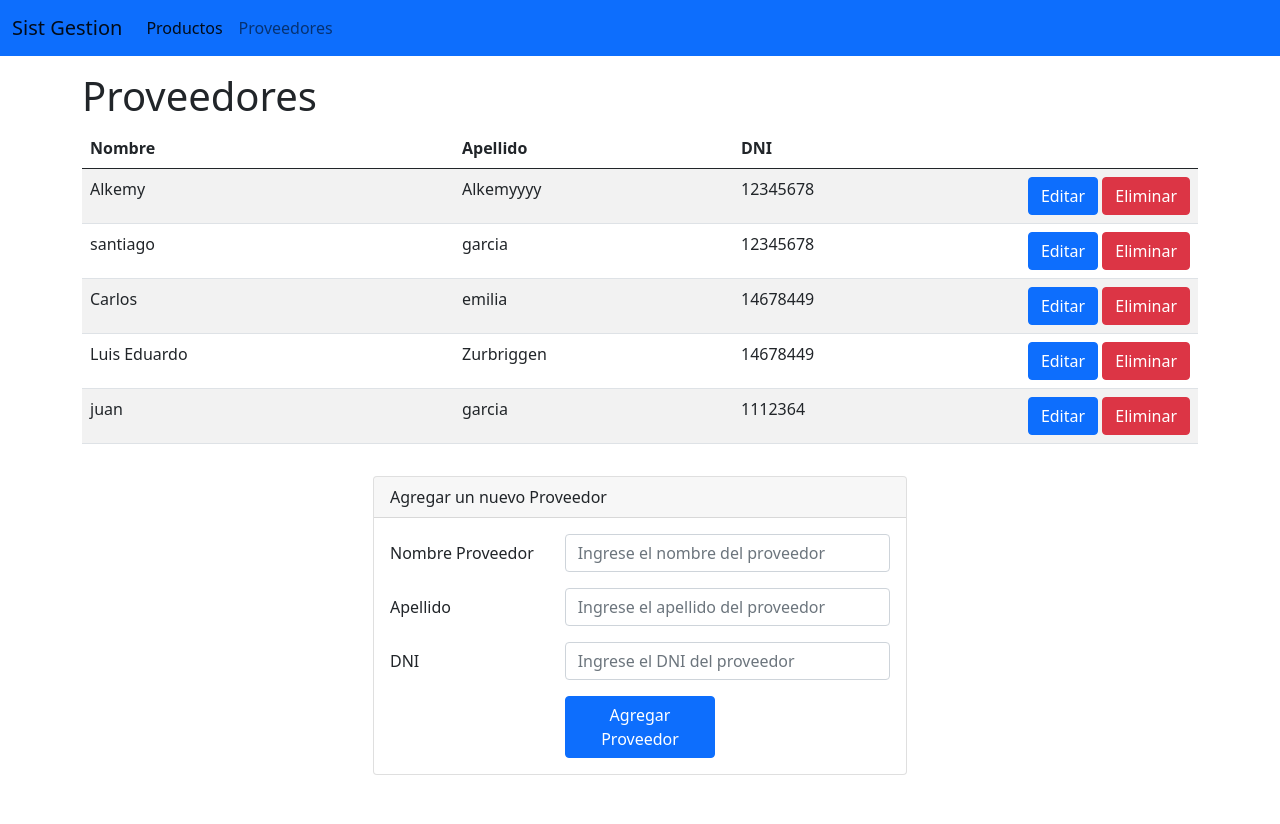
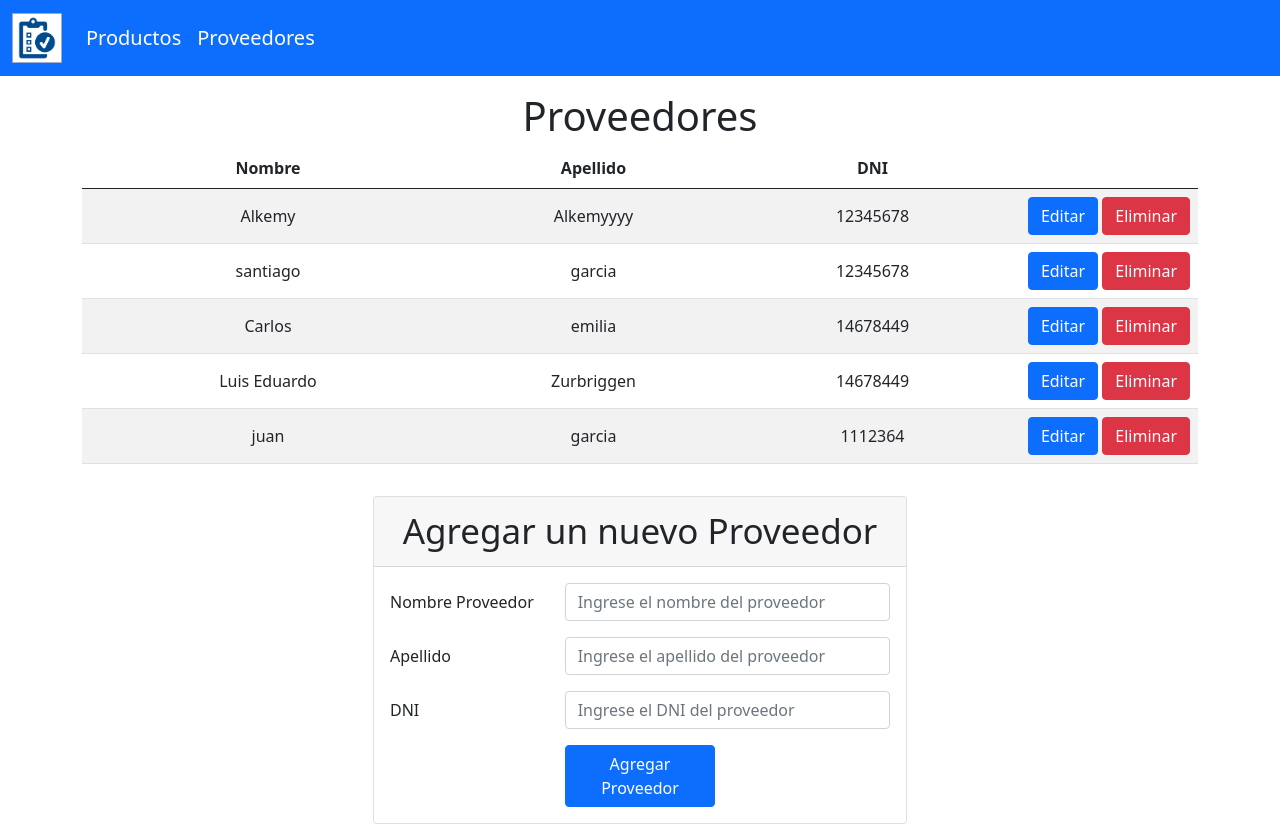
Before and after one commit to Eduzurbriggen14/Sistema-gestion-personas-Alkemy, a Django app: page /proveedores/ in a window 1280 px wide. Before the commit the page ends 775 px from the top, so only its background shows below. Run offline with Django 4.2, Linux system fonts and the light colour scheme; data comes from the database, SQL or seed files in the repository.

Commit message:
detalles

```diff
--- /dev/null
+++ b/StockControl/compra/static/css/plantilla.css
@@ -0,0 +1,38 @@
+*{
+    margin: 0;
+    padding: 0;
+    border: 0;
+}
+
+#imagen{
+    width: 50px;
+    height: 50px;
+}
+#custom-navbar .navbar {
+    text-align: center;
+}
+
+#custom-navbar .navbar-nav .nav-link {
+    color: white;
+    font-size: 20px;
+    transition: font-size 0.5s;
+}
+
+#custom-navbar .navbar-nav .nav-link:hover {
+    font-size: 1.2em;
+    text-transform: uppercase;
+}
+
+h1{
+    text-align: center;
+
+}
+.card-header{
+    text-align: center;
+    font-size: 35px;
+}
+
+th,td{
+    text-align: center;
+    vertical-align: middle;
+}
--- a/StockControl/compra/templates/editar_producto.html
+++ b/StockControl/compra/templates/editar_producto.html
@@ -3,12 +3,12 @@
 {% block title %}Editar-Productos{% endblock %}
 
 {% block body %}
-<div class="container">
+<div class="container mt-4">
     <div class="row justify-content-center">
         <div class="col-6">
             <div class="card">
                 <div class="card-header">
-                    Agregue un nuevo Producto
+                    Modificar datos del Producto
                 </div>
                 <div class="card-body">
                     <form action="/modificarProducto/{{producto.pk}}/" method="POST">
--- a/StockControl/compra/templates/editar_proveedor.html
+++ b/StockControl/compra/templates/editar_proveedor.html
@@ -2,7 +2,7 @@
 {% block title %}Editar-Proveedores{% endblock %}
 {% block body %}
 
-<div class="container">
+<div class="container mt-4">
     <div class="row justify-content-center">
         <div class="col-6">
             <div class="card">
--- a/StockControl/compra/templates/plantilla.html
+++ b/StockControl/compra/templates/plantilla.html
@@ -1,3 +1,4 @@
+{% load static %}
 <!DOCTYPE html>
 <html lang="en">
 
@@ -6,19 +7,23 @@
     <meta name="viewport" content="width=device-width, initial-scale=1.0">
     <link href="https://cdn.jsdelivr.net/npm/bootstrap@5.0.2/dist/css/bootstrap.min.css" rel="stylesheet"
         integrity="sha384-EVSTQN3/azprG1Anm3QDgpJLIm9Nao0Yz1ztcQTwFspd3yD65VohhpuuCOmLASjC" crossorigin="anonymous">
+    <link rel="stylesheet" href="{% static 'css/plantilla.css' %}">
+
     <title>{% block title %}{% endblock %}</title>
 </head>
 
 <body>
-    <nav class="navbar navbar-expand-lg navbar-light bg-primary">
+    <nav id="custom-navbar" class="navbar navbar-expand-lg navbar-light bg-primary">
         <div class="container-fluid justify-content-center mx-auto">
-            <a class="navbar-brand" href="#">Sist Gestion</a>
+            <a class="navbar-brand" href="{% url 'productos_list' %}">
+                <img id="imagen" src="{% static 'images/logo.jpg' %}" alt="Logo de Sist Gestion">
+            </a>
             <button class="navbar-toggler" type="button" data-bs-toggle="collapse" data-bs-target="#navbarNav"
                 aria-controls="navbarNav" aria-expanded="false" aria-label="Toggle navigation">
                 <span class="navbar-toggler-icon"></span>
             </button>
             <div class="collapse navbar-collapse" id="navbarNav">
-                <ul class="navbar-nav">
+                <ul class="navbar-nav text-center">
                     <li class="nav-item">
                         <a class="nav-link active" aria-current="page" href="{% url 'productos_list' %}">Productos</a>
                     </li>
@@ -29,6 +34,8 @@
             </div>
         </div>
     </nav>
+
+
     <div class="container">
         {% block body %}
 
--- a/StockControl/compra/templates/proveedores_list.html
+++ b/StockControl/compra/templates/proveedores_list.html
@@ -2,7 +2,7 @@
 {% block title %}Proveedores{% endblock %}
 {% block body %}
 <div class="table-responsive py-3">
-    <h1>Proveedores</h1>
+    <h1 class="titulo">Proveedores</h1>
     <table class="table table-striped">
         <thead>
           <tr>
```
Also changed, not shown: StockControl/compra/templates/productos_list.html (+5 -4 lines), StockControl/compra/static/images/logo.jpg (added).
